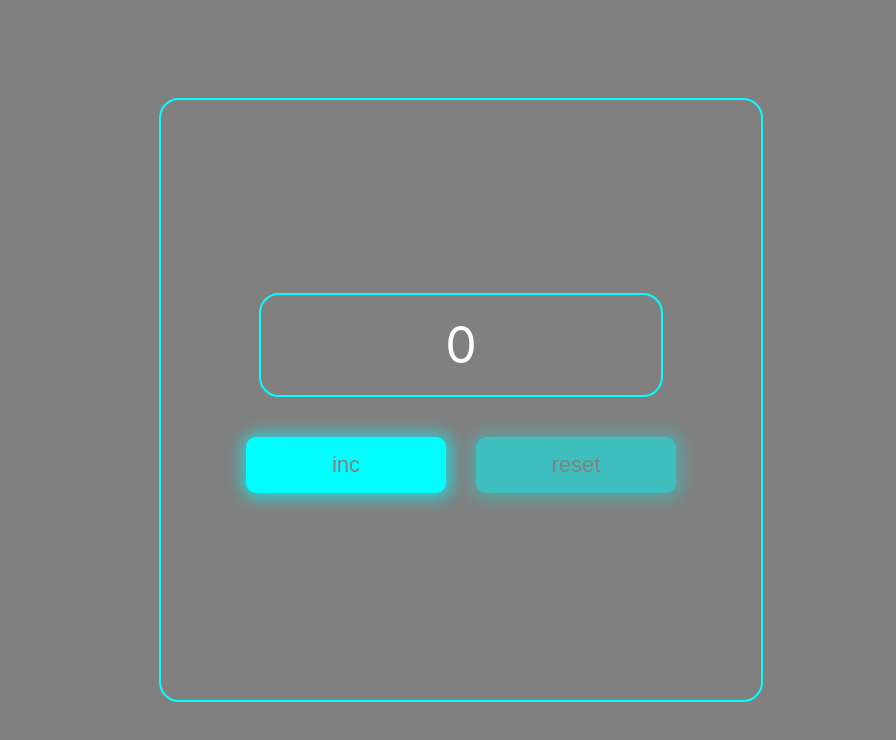
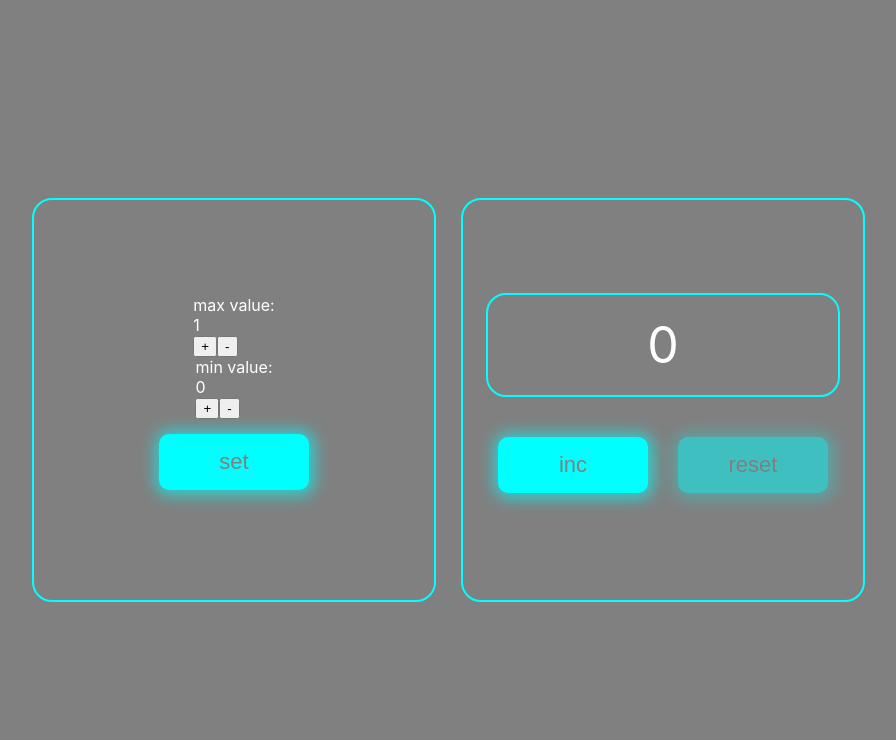
Before and after one commit to Sergey-Rimsha/counter_it, a React (Create React App) app: page / in a window 1280 px wide. Shown: the top 740 px of the page, without its empty margins (179-1075 px from the left). Built offline with nearby package versions, Linux system fonts and the light colour scheme.

Commit message:
01: setCounter

```diff
--- a/src/App.tsx
+++ b/src/App.tsx
@@ -1,10 +1,14 @@
-import React, {useState} from 'react';
+import React, {useEffect, useState} from 'react';
 import './App.css';
 import {Counter} from "./components/Counter/Counter";
+import style from "./components/Counter/Counter.module.css";
+import {Button} from "./components/Button";
 
 function App() {
 
 	const [counter, setCounter] = useState(0);
+	const [maxValue, setMaxValue] = useState(1);
+	const [startValue, setStartValue] = useState(0);
 
 	const onClickIncBtn = () => {
 		setCounter(counter + 1)
@@ -14,8 +18,16 @@ function App() {
 		setCounter(0)
 	}
 
+	const onClickSetCounterValue = (maxValue: number, startValue: number) => {
+		setCounter(startValue);
+		setMaxValue(maxValue);
+	}
+
 	return (
 		<div className="App">
+			<SetCounter
+				onClickSetCounterValue={onClickSetCounterValue}
+			/>
 			<Counter
 				counter={counter}
 				onClickIncBtn={onClickIncBtn}
@@ -25,3 +37,66 @@ function App() {
 }
 
 export default App;
+
+
+export type SetCounterPropsType = {
+	onClickSetCounterValue: (maxValue: number, setMaxValue: number) => void
+}
+
+export const SetCounter = (props: SetCounterPropsType) => {
+
+	const [maxValue, setMaxValue] = useState(1);
+	const [minValue, setMinValue] = useState(0);
+
+	const [error, setError] = useState(false);
+
+	const onClickSetCounter = () => {
+		props.onClickSetCounterValue(maxValue, minValue);
+	}
+
+	useEffect(() => {
+
+		if (maxValue > minValue) {
+			setError(true);
+			console.log('dasd');
+		} else {
+			setError(false);
+		}
+	},[maxValue, minValue])
+
+
+	let styleBtn = error ? style.setButton: style.btnDisabled;
+
+
+	return (
+		<div className={style.counter}>
+			<div>
+				<div>max value:</div>
+				<div>
+					<span>{maxValue}</span>
+					<div>
+						<button onClick={() => setMaxValue(maxValue + 1)}>+</button>
+						<button onClick={() => setMaxValue(maxValue - 1)}>-</button>
+					</div>
+				</div>
+			</div>
+			<div>
+				<div>min value:</div>
+				<div>
+					<span>{minValue}</span>
+					<div>
+						<button onClick={()=> setMinValue( minValue + 1)}>+</button>
+						<button onClick={()=> setMinValue( minValue - 1)}>-</button>
+					</div>
+				</div>
+			</div>
+			<div>
+				<Button
+					title={"set"}
+					style={styleBtn}
+					disabled={error}
+					callback={onClickSetCounter}/>
+			</div>
+		</div>
+	)
+}
--- a/src/components/Counter/Counter.module.css
+++ b/src/components/Counter/Counter.module.css
@@ -1,19 +1,20 @@
 .counter {
 	display: flex;
 	flex-direction: column;
-	height: 600px;
-	width: 600px;
+	height: 400px;
+	width: 400px;
 	align-items: center;
 	justify-content: center;
 	border: aqua solid 2px;
 	border-radius: 20px;
+	margin-right: 25px;
 }
 
 .counterRed {
 	display: flex;
 	align-items: center;
 	justify-content: center;
-	width: 400px;
+	width: 300px;
 	height: 100px;
 	border: aqua solid 2px;
 	border-radius: 20px;
@@ -25,7 +26,7 @@
 	display: flex;
 	align-items: center;
 	justify-content: center;
-	width: 400px;
+	width: 350px;
 	height: 100px;
 	border: aqua solid 2px;
 	border-radius: 20px;
@@ -36,7 +37,7 @@
 }
 
 .buttonWrap button {
-	width: 200px;
+	width: 150px;
 	background-color: aqua;
 	border: none;
 	color: gray;
@@ -57,3 +58,19 @@
 .btnDisabled {
 	opacity: 0.5;
 }
+
+
+.setButton {
+	width: 150px;
+	background-color: aqua;
+	border: none;
+	color: gray;
+	padding: 15px 32px;
+	text-align: center;
+	text-decoration: none;
+	display: inline-block;
+	font-size: 22px;
+	border-radius: 10px;
+	box-shadow: 1px 1px 15px 5px rgba(0,255,255, 0.6);
+	margin: 15px;
+}
```
